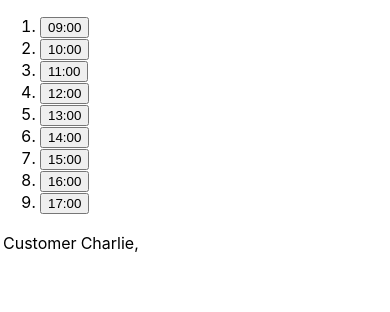
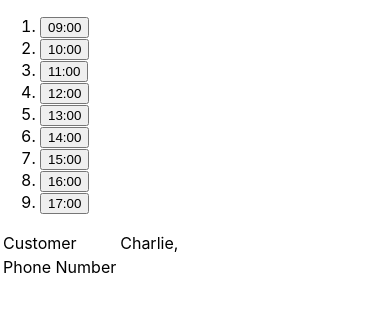
Before and after one commit to BuiKiem/react-test-driven-appoinments, a React (Create React App) app: page / in a window 390 px wide. Shown: the top 312 px of the page. Built offline with nearby package versions, Linux system fonts and the light colour scheme.

Commit message:
'Appointment' should render the customer phone number dynamically.

```diff
--- a/src/components/AppointmentsDayView.js
+++ b/src/components/AppointmentsDayView.js
@@ -13,6 +13,10 @@ export const Appointment = ({ customer }) => {
       <tr>
         <td>Customer</td>
         <td>{customer.firstName}, {customer.lastName}</td>
+      </tr>
+      <tr>
+        <td>Phone Number</td>
+        <td>{customer.phoneNumber}</td>
       </tr>
       </tbody>
     </table>
```
Also changed, not shown: 1 other file (tests, documents, lock files or other folders).
